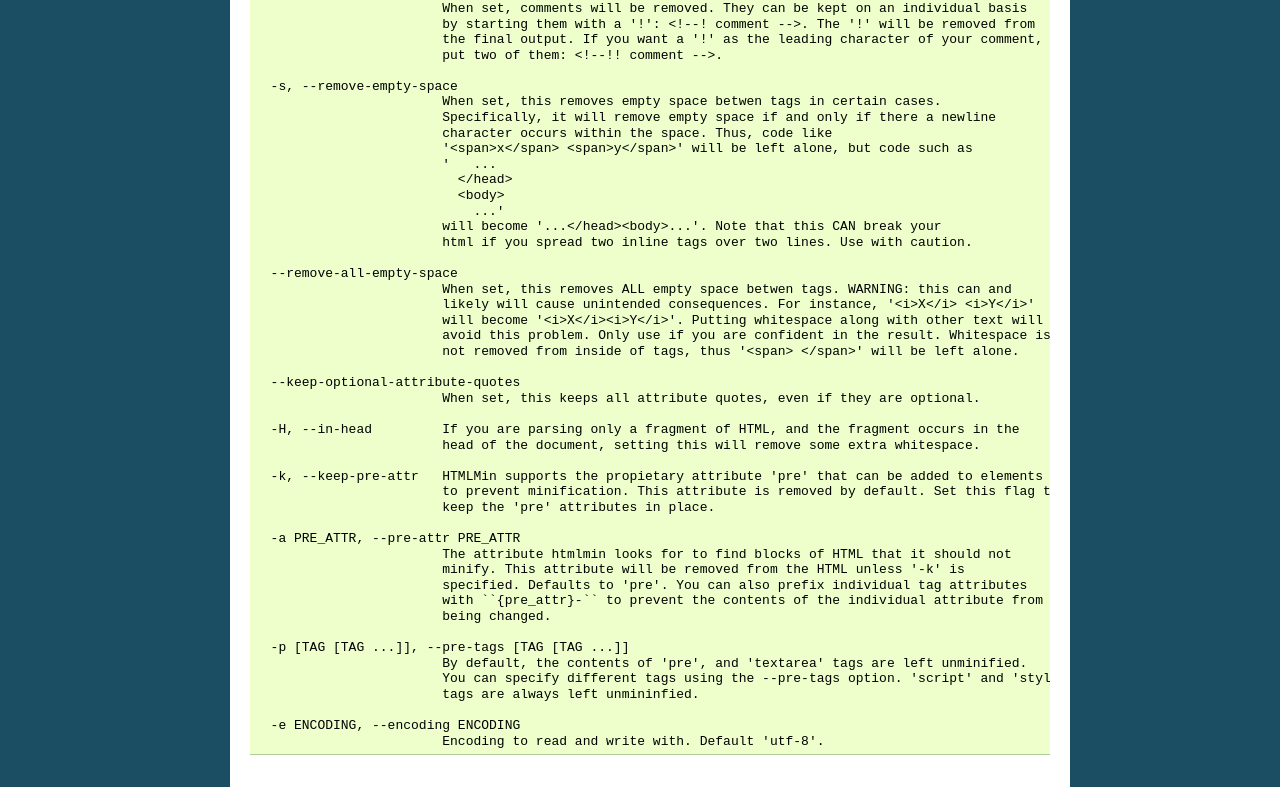
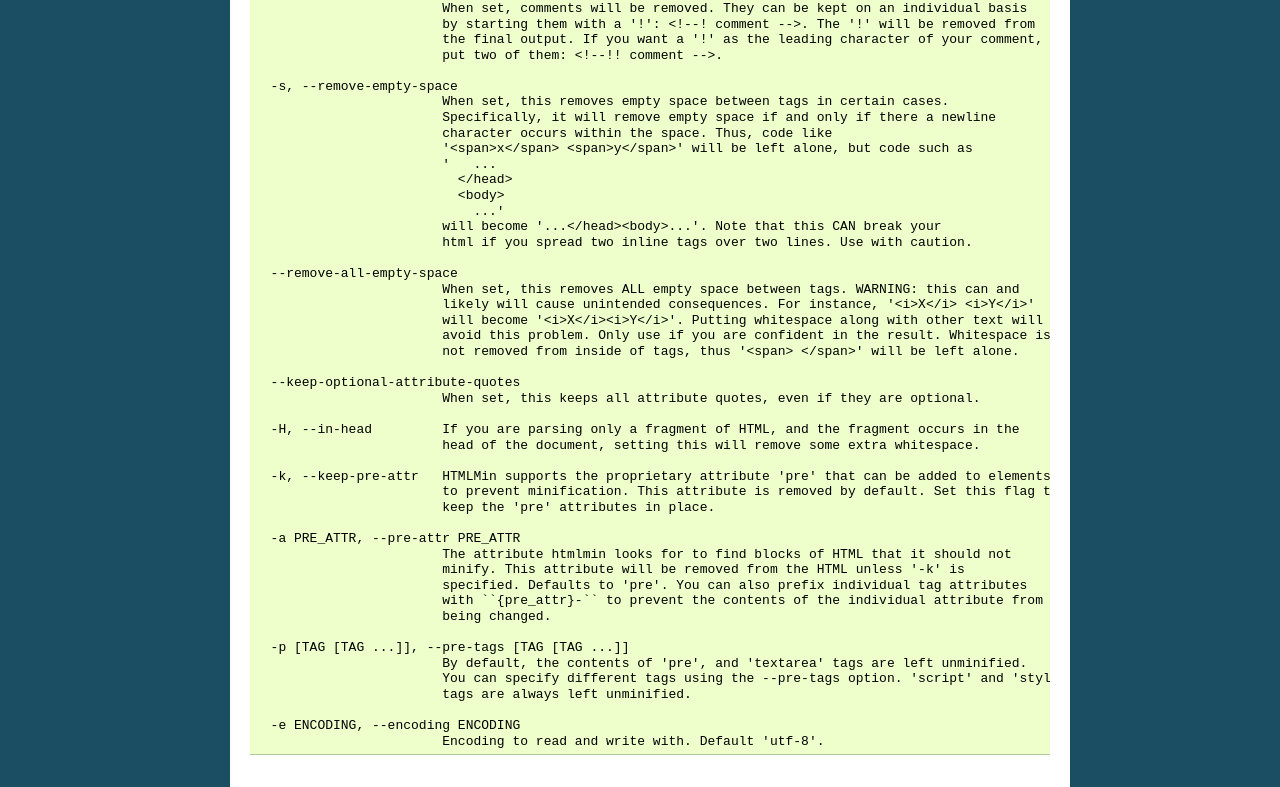
Before and after one commit to mankyd/htmlmin, a Sphinx documentation site: the page built from docs/quickstart.rst, in a window 1280 px wide. Shown: the part 1239-2026 px from the top of the page. Built offline with Sphinx 7.4.7, drawn with Linux system fonts in a browser that asks for light colours; some of the changed text lies outside the part shown.

Commit message:
Fix a few doc typos
Fixes a few typos found in documentation

Signed-off-by: Chris Ring <chris@ringthis.com>

```diff
--- a/docs/quickstart.rst
+++ b/docs/quickstart.rst
@@ -78,7 +78,7 @@ any time by running `htmlmin -h`::
                           put two of them: <!--!! comment -->.
 
     -s, --remove-empty-space
-                          When set, this removes empty space betwen tags in certain cases.
+                          When set, this removes empty space between tags in certain cases.
                           Specifically, it will remove empty space if and only if there a newline
                           character occurs within the space. Thus, code like
                           '<span>x</span> <span>y</span>' will be left alone, but code such as
@@ -90,7 +90,7 @@ any time by running `htmlmin -h`::
                           html if you spread two inline tags over two lines. Use with caution.
 
     --remove-all-empty-space
-                          When set, this removes ALL empty space betwen tags. WARNING: this can and
+                          When set, this removes ALL empty space between tags. WARNING: this can and
                           likely will cause unintended consequences. For instance, '<i>X</i> <i>Y</i>'
                           will become '<i>X</i><i>Y</i>'. Putting whitespace along with other text will
                           avoid this problem. Only use if you are confident in the result. Whitespace is
@@ -102,7 +102,7 @@ any time by running `htmlmin -h`::
     -H, --in-head         If you are parsing only a fragment of HTML, and the fragment occurs in the
                           head of the document, setting this will remove some extra whitespace.
 
-    -k, --keep-pre-attr   HTMLMin supports the propietary attribute 'pre' that can be added to elements
+    -k, --keep-pre-attr   HTMLMin supports the proprietary attribute 'pre' that can be added to elements
                           to prevent minification. This attribute is removed by default. Set this flag to
                           keep the 'pre' attributes in place.
 
@@ -116,7 +116,7 @@ any time by running `htmlmin -h`::
     -p [TAG [TAG ...]], --pre-tags [TAG [TAG ...]]
                           By default, the contents of 'pre', and 'textarea' tags are left unminified.
                           You can specify different tags using the --pre-tags option. 'script' and 'style'
-                          tags are always left unmininfied.
+                          tags are always left unminified.
 
     -e ENCODING, --encoding ENCODING
                           Encoding to read and write with. Default 'utf-8'.
```
Also changed, not shown: 1 other file.
